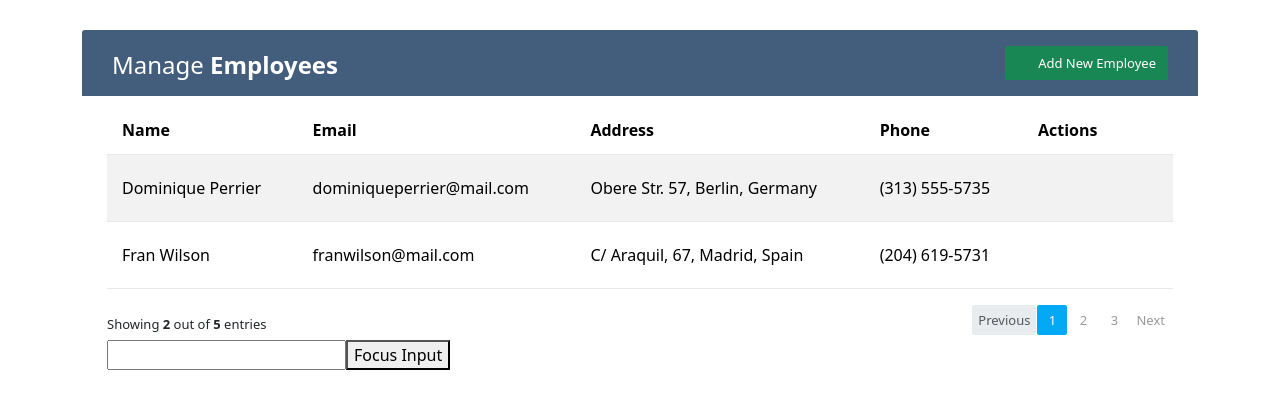
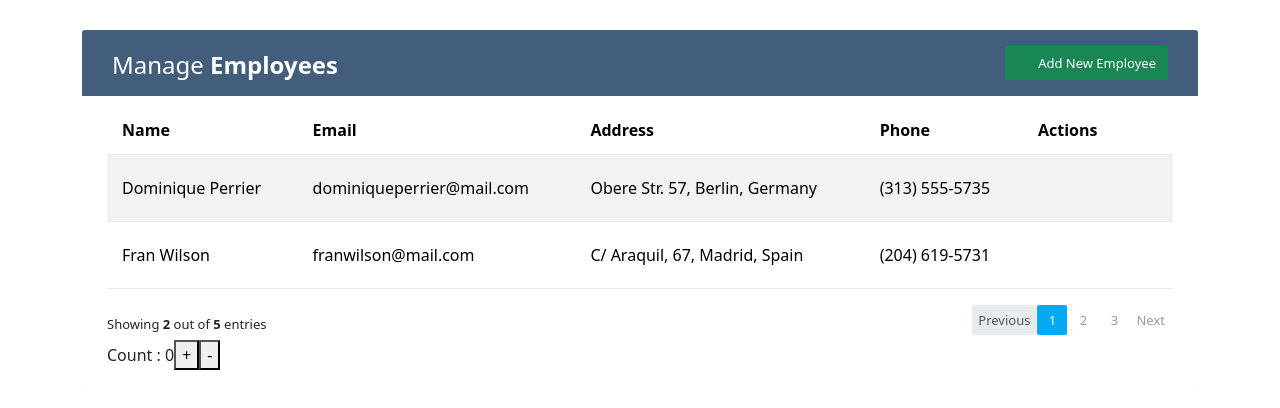
Before and after one commit to sbrycbc/employee-management-system, a React (Create React App) app: page / in a window 1280 px wide. Shown: the top 408 px of the page. Built offline with nearby package versions, Linux system fonts and the light colour scheme.

Commit message:
add Count with useReducer()...

```diff
--- a/src/components/EmployeeList.jsx
+++ b/src/components/EmployeeList.jsx
@@ -1,4 +1,4 @@
-import React, { useContext, useEffect, useState, useRef } from 'react';
+import React, { useContext, useEffect, useState, useReducer } from 'react';
 import Employee from './Employee.jsx';
 import { Button, Modal, Alert } from 'react-bootstrap';
 import { EmployeeContext } from '../context/EmployeeContext.jsx';
@@ -37,19 +37,36 @@ const EmployeeList = () => {
       }
   }, [sortedEmployees])
 
-  const myRef = useRef(null);
+ /*  const myRef = useRef(null);
   console.log(myRef.current);
 
   const onButtonClick = () => {
       console.log(myRef.current);
       myRef.current.focus();
-  }
+  } */
 
 
   const indexOfLastEmployee = currentPage * employeesPerPage;
   const indexOfFirstEmployee = indexOfLastEmployee - employeesPerPage;
   const currentEmployees = sortedEmployees.slice(indexOfFirstEmployee, indexOfLastEmployee);
   const totalPagesNum = Math.ceil(sortedEmployees.length /employeesPerPage)
+
+  const reducer = (state, action) => {
+    switch(action.type) {
+      case 'increment':
+        return { count: state.count +1 }
+
+      case 'decrement':
+        return { count: state.count -1 }
+
+      default:
+        throw new Error();
+    }
+
+  }
+
+  const initialState = { count : 0} ;        //  yapmasini istedgimiz,  baslangic //
+  const [state, dispatch] = useReducer(reducer, initialState)
 
 
   return (
@@ -97,6 +114,11 @@ const EmployeeList = () => {
             sortedEmployees = {sortedEmployees}
             />
 
+      Count : {state.count}
+      <button onClick= {() => dispatch({type: 'increment'})}>+</button>
+      <button onClick= {() => dispatch({type: 'decrement'})}>-</button>
+
+
       <Modal show={show} onHide={handleClose}>
             <Modal.Header className="modal-header m-3 " closeButton>
                 <Modal.Title>
@@ -112,9 +134,9 @@ const EmployeeList = () => {
                 </Button>
             </Modal.Footer>
         </Modal>
-
+{/*
         <input ref={myRef} type="text"></input>
-        <button onClick={onButtonClick}>Focus Input</button>
+        <button onClick={onButtonClick}>Focus Input</button> */}
 
   </>
   )
```
